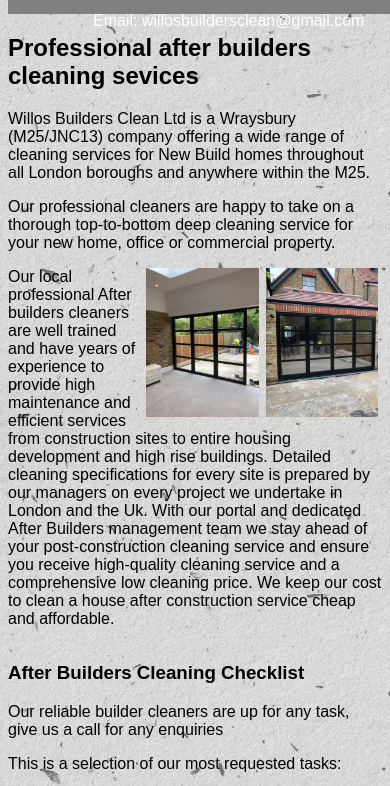
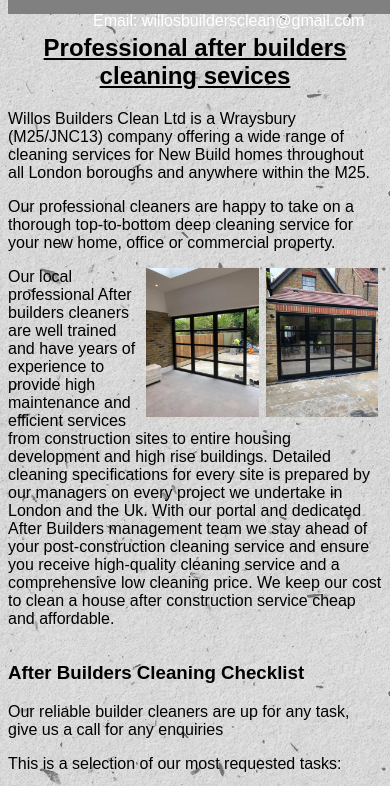
Before and after one commit to FirstMste/billys, a plain HTML site: page index.html in a window 390 px wide. Shown: the part 120-906 px from the top of the page. Drawn offline with Linux system fonts and the light colour scheme.

Commit message:
Add files via upload

```diff
--- a/style.css
+++ b/style.css
@@ -141,6 +141,10 @@
     float: left;
     padding-left: 70px;
   }
+  .form4 h2 {
+    text-align: center;
+    text-decoration: underline;
+  }
   .form4 img {
     width: 30%;
     float: right;
```
